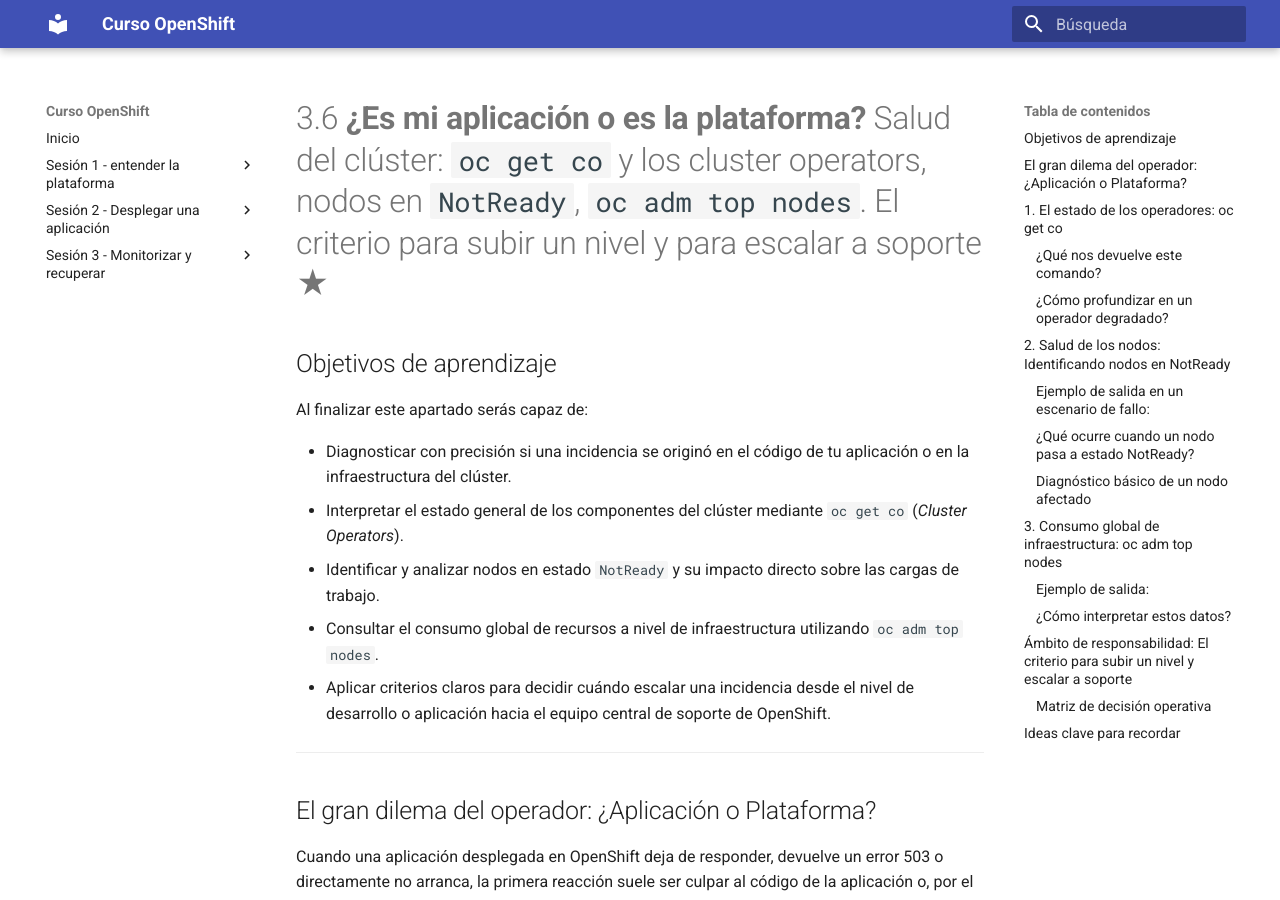
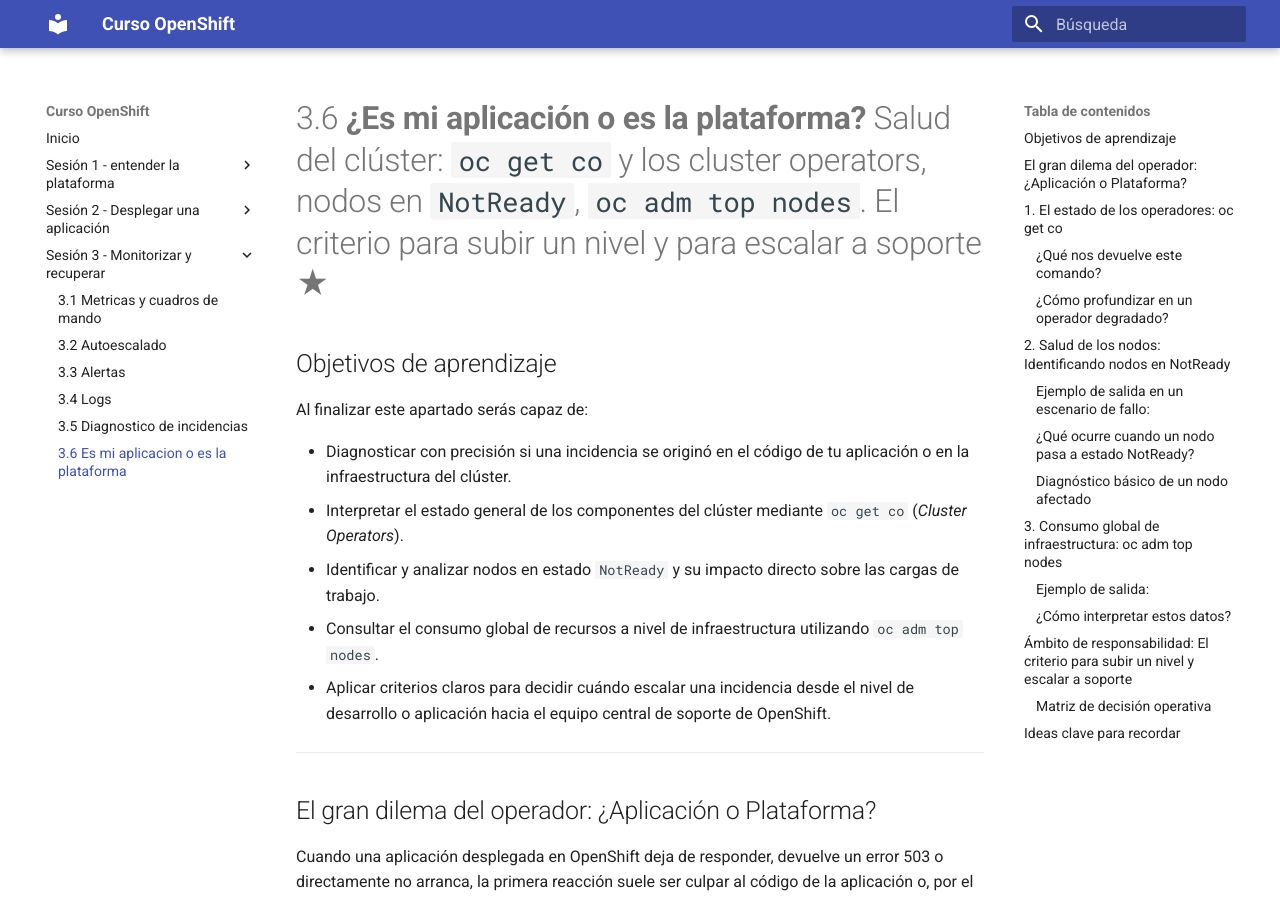
Before and after one commit to ieftraining/curso-openshift, an MkDocs documentation site: the page built from docs/sesion3/3.6 Es mi aplicacion o es la plataforma.md, in a window 1280 px wide and 900 px high. Built offline with MkDocs 1.6.1 and Material for MkDocs 9.7.7, drawn with Linux system fonts in a browser that asks for light colours.

Commit message:
Add new section for application vs platform

```diff
--- a/mkdocs.yml
+++ b/mkdocs.yml
@@ -37,6 +37,7 @@
       - 3.3 Alertas: sesion3/3.3 Alertas.md
       - 3.4 Logs: sesion3/3.4 Logs.md
       - 3.5 Diagnostico de incidencias: sesion3/3.5 Diagnostico de incidencias.md
+      - 3.6 Es mi aplicacion o es la plataforma: sesion3/3.6 Es mi aplicacion o es la plataforma.md
 
 
 markdown_extensions:
```
